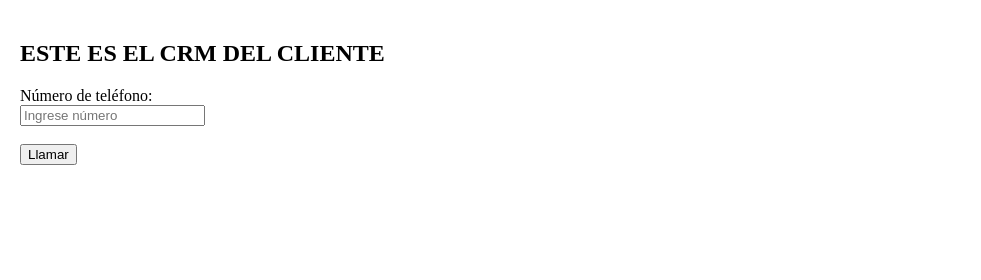
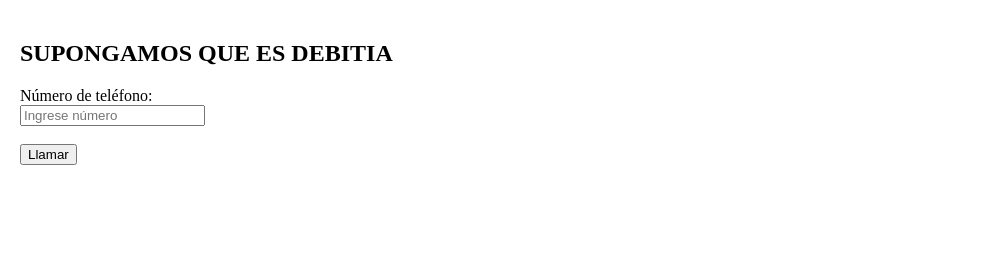
Before and after one commit to scontrerasvocalcom/hsdjchat, a plain HTML site: page debitia_hucc.html in a window 1280 px wide. Shown: the top 280 px of the page, 0-981 px from the left. Drawn offline with Linux system fonts and the light colour scheme.

Commit message:
Update debitia_hucc.html

```diff
--- a/debitia_hucc.html
+++ b/debitia_hucc.html
@@ -22,7 +22,7 @@
 
 <body>
 	<div class="contenido">
-		<h2>ESTE ES EL CRM DEL CLIENTE</h2>
+		<h2>SUPONGAMOS QUE ES DEBITIA</h2>
 		<label for="txtTelefono">Número de teléfono:</label><br>
 		<input type="text" id="txtTelefono" placeholder="Ingrese número"><br><br>
 		<button onclick="manualCall('1558444266')">Llamar</button>
```
